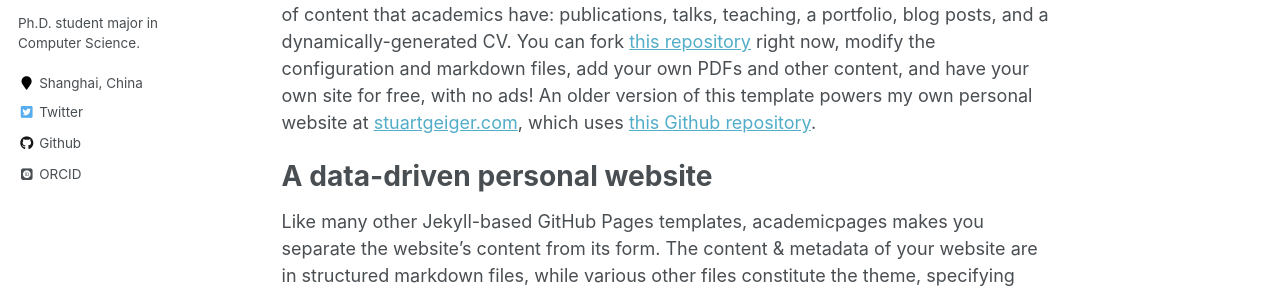
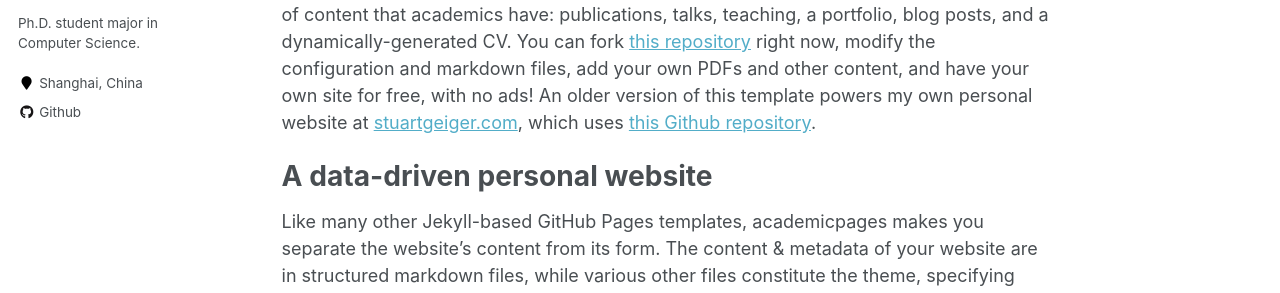
Before and after one commit to Ye-We1/Ye-We1.github.io, a Jekyll site: the page built from _pages/about.md, in a window 1280 px wide. Shown: the part 322-615 px from the top of the page. Built offline with Jekyll 4.4.1, drawn with Linux system fonts in a browser that asks for light colours; some web fonts are replaced.

Commit message:
Update _config.yml

```diff
--- a/_config.yml
+++ b/_config.yml
@@ -100,16 +100,16 @@ author:
   google_plus      :
   keybase          :
   instagram        :
-  impactstory      : #"https://profiles.impactstory.org/u/xxxx-xxxx-xxxx-xxxx"
+  impactstory      : # "https://profiles.impactstory.org/u/xxxx-xxxx-xxxx-xxxx"
   lastfm           :
   linkedin         :
-  orcid            : "http://orcid.org/yourorcidurl"
+  orcid            : # "http://orcid.org/yourorcidurl"
   pinterest        :
   soundcloud       :
   stackoverflow    : # http://stackoverflow.com/users/123456/username
   steam            :
   tumblr           :
-  twitter          : "replacethistwitterhandle"
+  twitter          : # "replacethistwitterhandle"
   vine             :
   weibo            :
   xing             :
```
